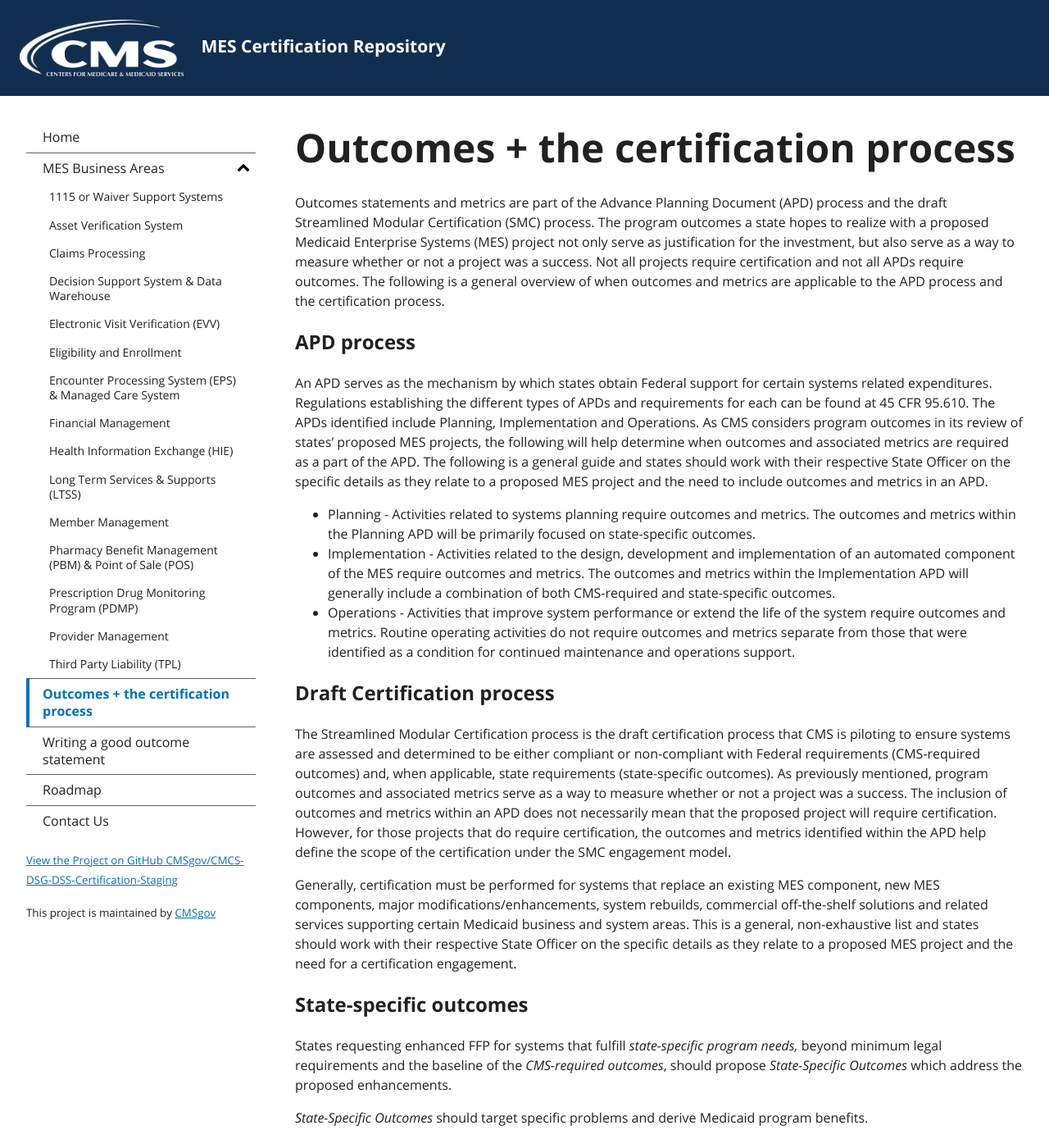
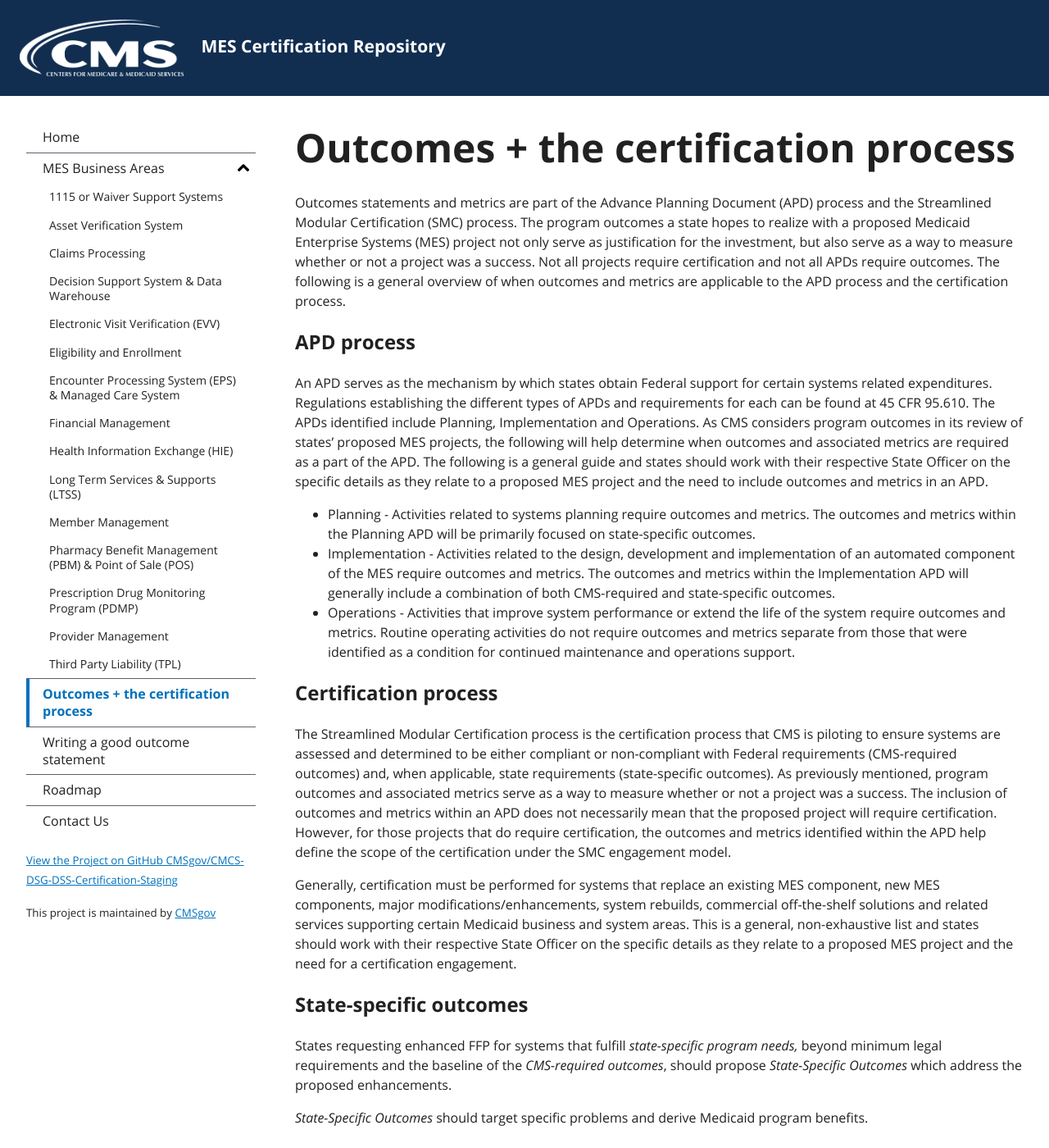
Before and after one commit to CMSgov/CMCS-DSG-DSS-Certification-Staging, a Jekyll site: the page built from certification-process.md, in a window 1280 px wide and 1400 px high. Shown: the whole window at 82% size. Built offline with Jekyll 4.4.1, drawn with Linux system fonts in a browser that asks for light colours; our own code applies the rules of GitHub Pages for plain Markdown files.

Commit message:
Remove "draft" from certification process content

```diff
--- a/certification-process.md
+++ b/certification-process.md
@@ -2,7 +2,7 @@
 layout: default
 ---
 # Outcomes + the certification process
-Outcomes statements and metrics are part of the Advance Planning Document (APD) process and the draft Streamlined Modular Certification (SMC) process. The program outcomes a state hopes to realize with a proposed Medicaid Enterprise Systems (MES) project not only serve as justification for the investment, but also serve as a way to measure whether or not a project was a success. Not all projects require certification and not all APDs require outcomes. The following is a general overview of when outcomes and metrics are applicable to the APD process and the certification process.
+Outcomes statements and metrics are part of the Advance Planning Document (APD) process and the Streamlined Modular Certification (SMC) process. The program outcomes a state hopes to realize with a proposed Medicaid Enterprise Systems (MES) project not only serve as justification for the investment, but also serve as a way to measure whether or not a project was a success. Not all projects require certification and not all APDs require outcomes. The following is a general overview of when outcomes and metrics are applicable to the APD process and the certification process.
 
 ## APD process
 An APD serves as the mechanism by which states obtain Federal support for certain systems related expenditures. Regulations establishing the different types of APDs and requirements for each can be found at 45 CFR 95.610. The APDs identified include Planning, Implementation and Operations. As CMS considers program outcomes in its review of states' proposed MES projects, the following will help determine when outcomes and associated metrics are required as a part of the APD. The following is a general guide and states should work with their respective State Officer on the specific details as they relate to a proposed MES project and the need to include outcomes and metrics in an APD.
@@ -11,8 +11,8 @@
 - Implementation - Activities related to the design, development and implementation of an automated component of the MES require outcomes and metrics. The outcomes and metrics within the Implementation APD will generally include a combination of both CMS-required and state-specific outcomes.
 - Operations - Activities that improve system performance or extend the life of the system require outcomes and metrics. Routine operating activities do not require outcomes and metrics separate from those that were identified as a condition for continued maintenance and operations support.
 
-## Draft Certification process
-The Streamlined Modular Certification process is the draft certification process that CMS is piloting to ensure systems are assessed and determined to be either compliant or non-compliant with Federal requirements (CMS-required outcomes) and, when applicable, state requirements (state-specific outcomes). As previously mentioned, program outcomes and associated metrics serve as a way to measure whether or not a project was a success. The inclusion of outcomes and metrics within an APD does not necessarily mean that the proposed project will require certification. However, for those projects that do require certification, the outcomes and metrics identified within the APD help define the scope of the certification under the SMC engagement model.
+## Certification process
+The Streamlined Modular Certification process is the certification process that CMS is piloting to ensure systems are assessed and determined to be either compliant or non-compliant with Federal requirements (CMS-required outcomes) and, when applicable, state requirements (state-specific outcomes). As previously mentioned, program outcomes and associated metrics serve as a way to measure whether or not a project was a success. The inclusion of outcomes and metrics within an APD does not necessarily mean that the proposed project will require certification. However, for those projects that do require certification, the outcomes and metrics identified within the APD help define the scope of the certification under the SMC engagement model.
 
 Generally, certification must be performed  for systems that replace an existing MES component, new MES components, major modifications/enhancements, system rebuilds, commercial off-the-shelf solutions and related services supporting certain Medicaid business and system areas. This is a general, non-exhaustive list and states should work with their respective State Officer on the specific details as they relate to a proposed MES project and the need for a certification engagement.
 
```
